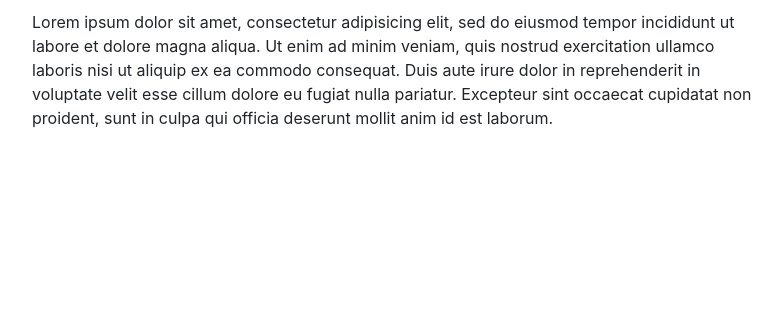
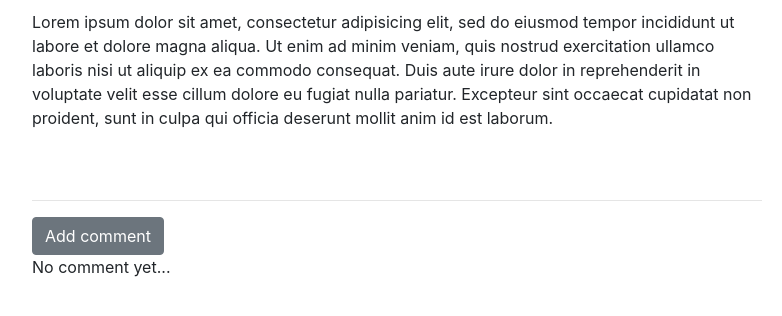
Before and after one commit to ttezgel/django_blog, a Django app: page /post/1/ in a window 1280 px wide. Shown: the part 195-511 px from the top of the page, without its empty margins (23-805 px from the left). Run offline with Django 3.2, Linux system fonts and the light colour scheme; data comes from the database, SQL or seed files in the repository; both versions use the stored data as it was after the commit; some libraries are stand-ins or nearby versions.

Commit message:
Add feature to comment on blog post

```diff
--- a/blog/admin.py
+++ b/blog/admin.py
@@ -1,5 +1,6 @@
 from django.contrib import admin
-from .models import Post
+from .models import Post, Comment
 
 # Register your models here.
 admin.site.register(Post)
+admin.site.register(Comment)
--- a/blog/models.py
+++ b/blog/models.py
@@ -17,3 +17,13 @@ class Post(models.Model):
 
     def __str__(self):
         return self.title
+
+
+class Comment(models.Model):
+    post = models.ForeignKey('blog.Post', on_delete=models.CASCADE, related_name='comments')
+    author = models.CharField(max_length=200)
+    text = models.TextField()
+    created_date = models.DateTimeField(default=timezone.now)
+
+    def __str__(self):
+        return self.text
--- a/blog/static/css/blog.css
+++ b/blog/static/css/blog.css
@@ -46,3 +46,7 @@ h1, h2, h3, h4 {
     font-size: 30pt;
     margin-right: 20px;
 }
+
+.comment {
+    margin: 20px 0px 20px 20px;
+}
--- a/blog/templates/blog/post_detail.html
+++ b/blog/templates/blog/post_detail.html
@@ -19,4 +19,17 @@
         <h1>{{ post.title }}</h1>
         <p>{{ post.text | linebreaksbr }}</p>
     </div>
+    <hr>
+    <a href="{% url 'add_comment_to_post' pk=post.pk %}" class="btn btn-secondary">Add comment</a>
+    {% for comment in post.comments.all %}
+        <div class="comment">
+            <div class="date">
+                {{ comment.created_date }}
+            </div>
+            <strong>{{ comment.author }}</strong>
+            <p>{{ comment.text }}</p>
+        </div>
+    {% empty %}
+        <p>No comment yet...</p>
+    {% endfor %}
 {% endblock %}
--- a/blog/urls.py
+++ b/blog/urls.py
@@ -8,4 +8,5 @@ urlpatterns = [
     path('post/<int:pk>/edit/', views.post_edit, name='post_edit'),
     path('drafts/', views.post_draft_list, name='post_draft_list'),
     path('post/<int:pk>/publish/', views.post_publish, name='post_publish'),
+    path('post/<int:pk>/comment/', views.add_comment_to_post, name='add_comment_to_post'),
 ]
--- a/blog/views.py
+++ b/blog/views.py
@@ -2,7 +2,7 @@ from django.contrib.auth.decorators import login_required
 from django.shortcuts import render, get_object_or_404, redirect
 from django.utils import timezone
 
-from .forms import PostForm
+from .forms import PostForm, CommentForm
 from .models import Post
 
 
@@ -64,3 +64,18 @@ def post_publish(request, pk):
     post = get_object_or_404(Post, pk=pk)
     post.publish()
     return redirect('post_detail', pk=pk)
+
+
+def add_comment_to_post(request, pk):
+    post = get_object_or_404(Post, pk=pk)
+    if request.method == 'POST':
+        form = CommentForm(request.POST)
+        if form.is_valid():
+            comment = form.save(commit=False)
+            comment.author = request.user
+            comment.post = post
+            comment.save()
+            return redirect('post_detail', pk=post.pk)
+    else:
+        form = CommentForm()
+    return render(request, 'blog/add_comment_to_post.html', {'form': form})
```
Also changed, not shown: blog/forms.py (+7 -1 lines), blog/templates/blog/add_comment_to_post.html (added, +12 -0 lines), blog/migrations/0002_comment.py (added), blog/migrations/0003_auto_20201007_2252.py (added), db.sqlite3.
